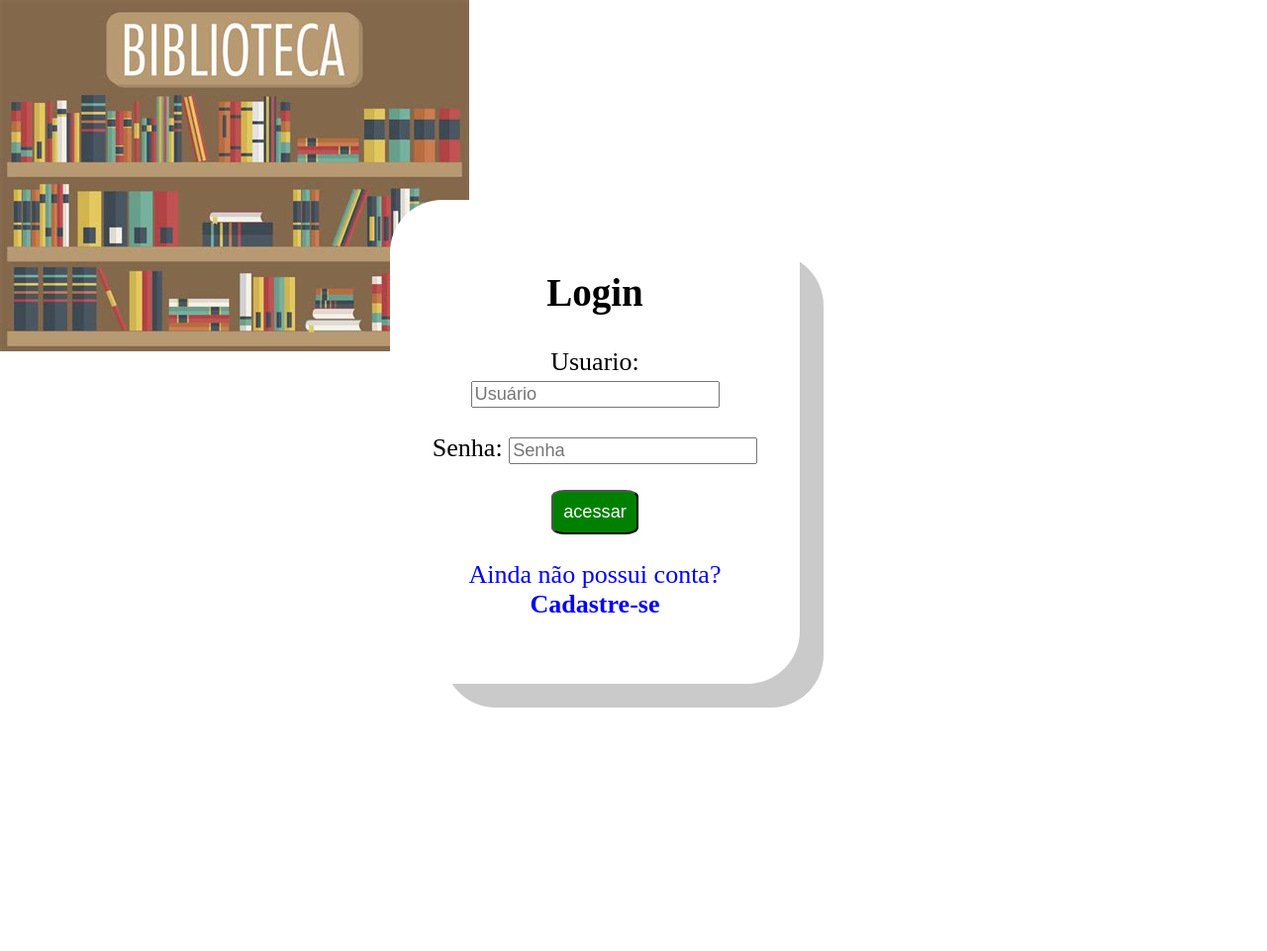
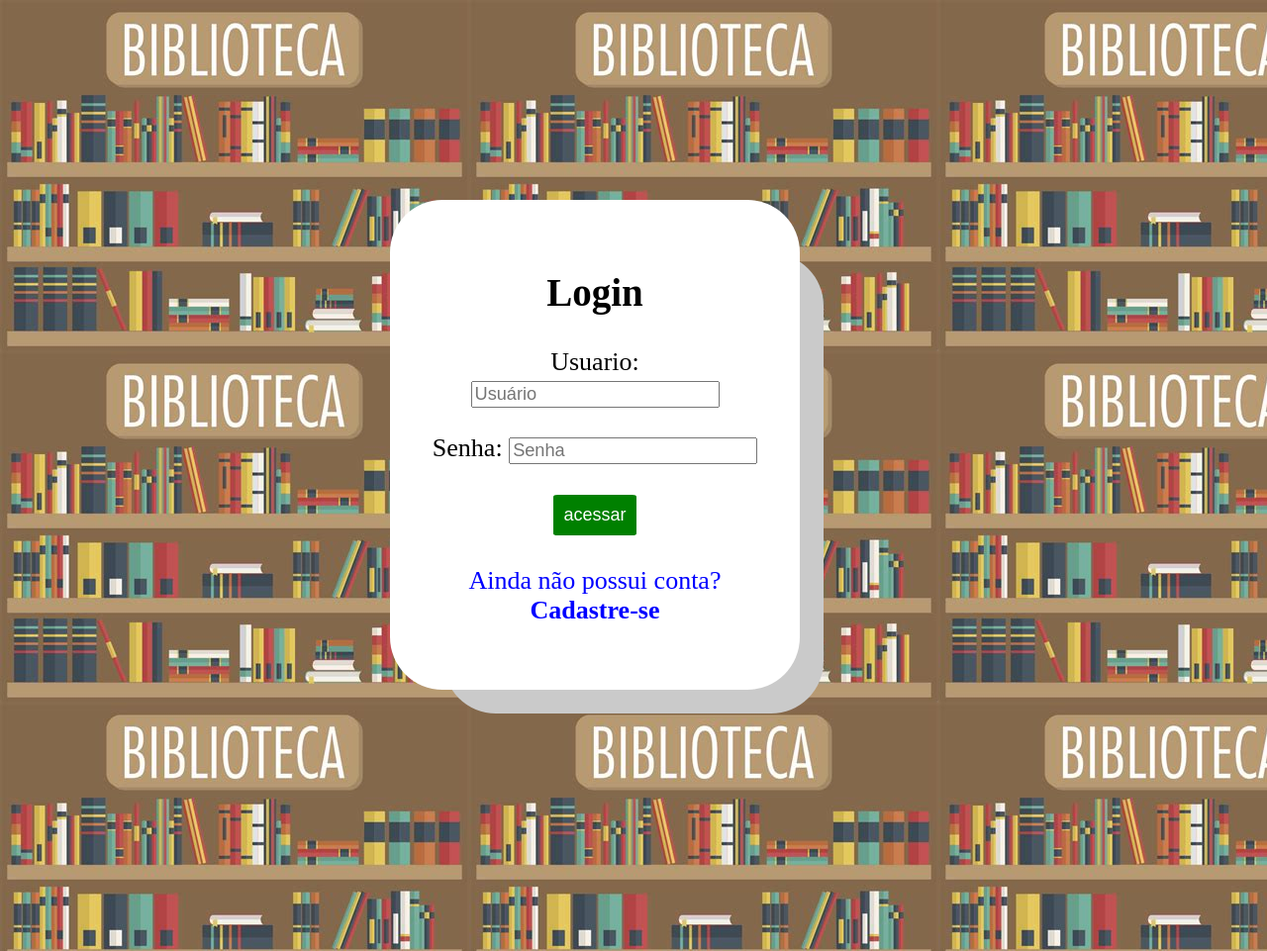
Before and after one commit to billclintondivino/biblioteca, a PHP site: page / in a window 1280 px wide. Shown: the top 961 px of the page at 99% size. Before the commit the page ends 715 px from the top, so only its background shows below. Run offline with PHP 8.4, Linux system fonts and the light colour scheme.

Commit message:
Style and button settings

```diff
--- a/login/index.html
+++ b/login/index.html
@@ -9,9 +9,10 @@
     <link rel="stylesheet" type="text/css" href="style.css">
 </head>
 
-<body>
+<body class="img">
 
     <div id="section">
+
             <div id="form">
                 <form method="POST" action="login.php">
                     <!--process.php -->
@@ -25,7 +26,8 @@
                         <input type="password" id="password" name="password" placeholder="Senha" />
                     </p>
                     <p>
-                    <input type="submit" id="btn" value="acessar" />
+                        <!-- <input /> -->
+                        <button class="button" style="vertical-align:middle" type="submit"><span>acessar</span></button>
                     </p>
                     <p>
                         <a href="">Ainda não possui conta?
--- a/login/style.css
+++ b/login/style.css
@@ -1,8 +1,12 @@
 body{
     margin: 20% 35% ;
-    background-repeat: no-repeat;
-    /* background:#556; */
-    background-image: url(/login/img/bibliotec.jfif);
+    /* background-repeat: no-repeat; */
+}
+.img{
+    background-image: url("/login/img/bibliotec.jfif");
+    max-width: 100%;
+  height: auto;
+  /* opacity: 0.3; */
 }
 input{
     font-size: 70%;
@@ -26,13 +30,48 @@ div#form{
 .h2-form{
     text-shadow: 5% 5% 5% #556;
 }
-#btn{
-    color: #fff;
-    background:green;
-    width: 15% auto;
+/* button settings */
+.button {
+    display: inline-block;
+    border-radius: 4px;
+    background-color: green;
+    border: none;
+    color: #FFFFFF;
+    text-align: center;
+    font-size: 18px;
+    transition: all 0.5s;
+    cursor: pointer;
+    margin: 5px;
     padding: 3%;
-    border-radius:15% ;
-}
+    border-radius:5% ;
+  }
+
+  .button span {
+    cursor: pointer;
+    display: inline-block;
+    position: relative;
+    transition: 0.5s;
+  }
+
+  .button span:after {
+    content: '\00bb';
+    position: absolute;
+    opacity: 0;
+    top: 0;
+    right: -20px;
+    transition: 0.5s;
+  }
+
+  .button:hover span {
+    padding-right: 25px;
+  }
+
+  .button:hover span:after {
+    opacity: 1;
+    right: 0;
+  }
+
+  /* Text under the button */
 a{
     color: blue;
     text-decoration:none;
```
Lines whose indentation alone changed are shown as unchanged.
